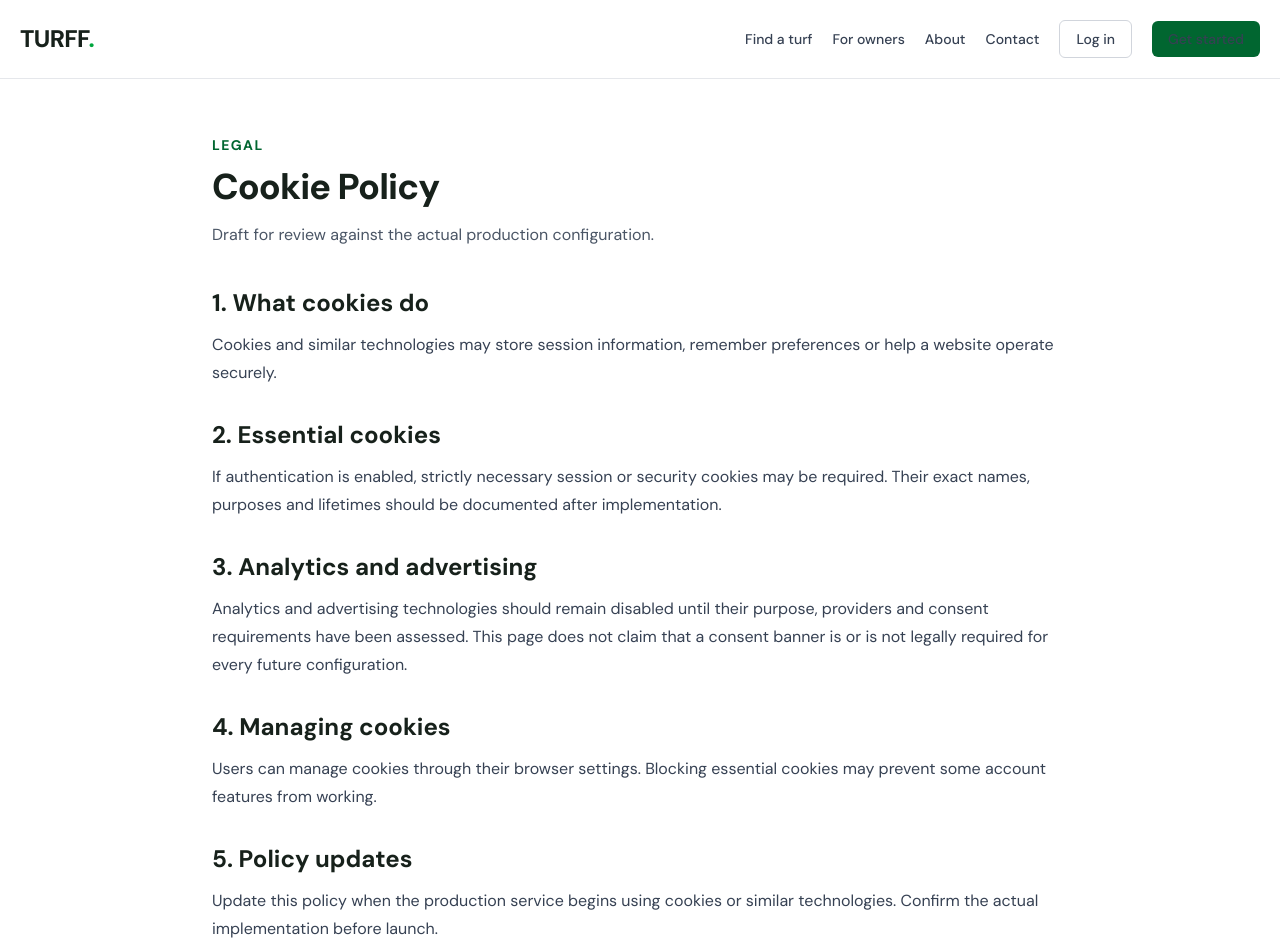
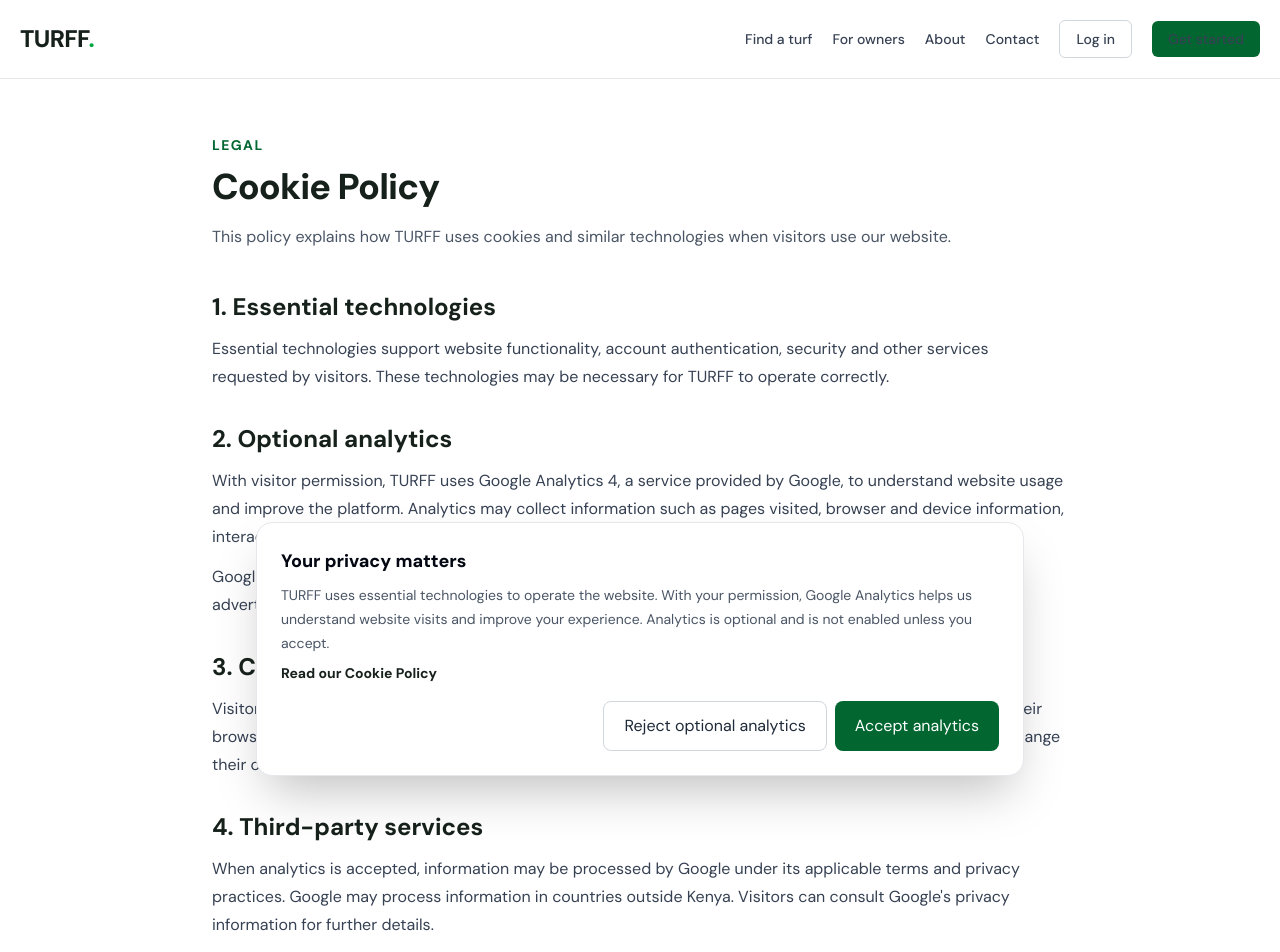
Before and after one commit to stanleyngunjiri2-a11y/TURFFF, a Next.js app: page /cookies in a window 1280 px wide. Shown: the top 952 px of the page. Built offline with nearby package versions, Linux system fonts and the light colour scheme.

Commit message:
Add privacy-conscious Google Analytics and improve turf image uploads

```diff
--- a/src/app/cookies/page.tsx
+++ b/src/app/cookies/page.tsx
@@ -3,26 +3,78 @@ import { SiteShell } from "@/components/site-shell";
 
 export const metadata: Metadata = {
   title: "Cookie Policy | TURFF",
-  description: "Information about cookies and similar technologies used by TURFF.",
+  description:
+    "Learn how TURFF uses essential technologies and optional Google Analytics.",
 };
 
 export default function CookiesPage() {
   return (
     <SiteShell>
       <article className="mx-auto max-w-4xl px-5 py-14">
-        <p className="text-sm font-bold uppercase tracking-widest text-green-800">Legal</p>
-        <h1 className="mt-3 text-4xl font-black tracking-tight">Cookie Policy</h1>
-        <p className="mt-4 text-gray-600">Draft for review against the actual production configuration.</p>
-        <h2 className="mt-10 text-2xl font-bold">1. What cookies do</h2>
-        <p className="mt-3 leading-7 text-gray-700">Cookies and similar technologies may store session information, remember preferences or help a website operate securely.</p>
-        <h2 className="mt-8 text-2xl font-bold">2. Essential cookies</h2>
-        <p className="mt-3 leading-7 text-gray-700">If authentication is enabled, strictly necessary session or security cookies may be required. Their exact names, purposes and lifetimes should be documented after implementation.</p>
-        <h2 className="mt-8 text-2xl font-bold">3. Analytics and advertising</h2>
-        <p className="mt-3 leading-7 text-gray-700">Analytics and advertising technologies should remain disabled until their purpose, providers and consent requirements have been assessed. This page does not claim that a consent banner is or is not legally required for every future configuration.</p>
-        <h2 className="mt-8 text-2xl font-bold">4. Managing cookies</h2>
-        <p className="mt-3 leading-7 text-gray-700">Users can manage cookies through their browser settings. Blocking essential cookies may prevent some account features from working.</p>
-        <h2 className="mt-8 text-2xl font-bold">5. Policy updates</h2>
-        <p className="mt-3 leading-7 text-gray-700">Update this policy when the production service begins using cookies or similar technologies. Confirm the actual implementation before launch.</p>
+        <p className="text-sm font-bold uppercase tracking-widest text-green-800">
+          Legal
+        </p>
+
+        <h1 className="mt-3 text-4xl font-black tracking-tight">
+          Cookie Policy
+        </h1>
+
+        <p className="mt-4 leading-7 text-gray-600">
+          This policy explains how TURFF uses cookies and similar technologies
+          when visitors use our website.
+        </p>
+
+        <h2 className="mt-10 text-2xl font-bold">1. Essential technologies</h2>
+        <p className="mt-3 leading-7 text-gray-700">
+          Essential technologies support website functionality, account
+          authentication, security and other services requested by visitors.
+          These technologies may be necessary for TURFF to operate correctly.
+        </p>
+
+        <h2 className="mt-8 text-2xl font-bold">2. Optional analytics</h2>
+        <p className="mt-3 leading-7 text-gray-700">
+          With visitor permission, TURFF uses Google Analytics 4, a service
+          provided by Google, to understand website usage and improve the
+          platform. Analytics may collect information such as pages visited,
+          browser and device information, interaction events and approximate
+          location derived from network information.
+        </p>
+        <p className="mt-3 leading-7 text-gray-700">
+          Google Analytics is not initialized unless a visitor accepts
+          optional analytics. Advertising-related storage and advertising
+          personalization are not enabled by this implementation.
+        </p>
+
+        <h2 className="mt-8 text-2xl font-bold">3. Consent preferences</h2>
+        <p className="mt-3 leading-7 text-gray-700">
+          Visitors can accept or reject optional analytics using the cookie
+          preference notice. Their choice is stored in their browser so that
+          the preference can be remembered. Visitors can reopen Cookie settings
+          on the website to change their choice.
+        </p>
+
+        <h2 className="mt-8 text-2xl font-bold">4. Third-party services</h2>
+        <p className="mt-3 leading-7 text-gray-700">
+          When analytics is accepted, information may be processed by Google
+          under its applicable terms and privacy practices. Google may process
+          information in countries outside Kenya. Visitors can consult
+          Google&apos;s privacy information for further details.
+        </p>
+
+        <h2 className="mt-8 text-2xl font-bold">5. Browser controls</h2>
+        <p className="mt-3 leading-7 text-gray-700">
+          Visitors can manage or delete cookies and local browser storage
+          through their browser settings. Blocking essential technologies
+          may affect account and website functionality.
+        </p>
+
+        <h2 className="mt-8 text-2xl font-bold">6. Policy updates</h2>
+        <p className="mt-3 leading-7 text-gray-700">
+          This policy should be reviewed whenever TURFF changes its analytics,
+          cookies or third-party services. The actual production configuration
+          and applicable data-protection requirements should be checked
+          before launch.
+        </p>
       </article>
     </SiteShell>
   );
--- a/src/app/layout.tsx
+++ b/src/app/layout.tsx
@@ -1,5 +1,6 @@
 import type { Metadata } from "next";
 import "./globals.css";
+import { AnalyticsConsent } from "@/components/analytics-consent";
 
 export const metadata: Metadata = {
   metadataBase: new URL("https://turfff.vercel.app"),
@@ -26,7 +27,10 @@ export default function RootLayout({
 }>) {
   return (
     <html lang="en">
-      <body>{children}</body>
+      <body>
+        {children}
+        <AnalyticsConsent />
+      </body>
     </html>
   );
 }
--- /dev/null
+++ b/src/components/analytics-consent.tsx
@@ -0,0 +1,231 @@
+"use client";
+
+import { useEffect, useState, useSyncExternalStore } from "react";
+import { usePathname } from "next/navigation";
+
+const GA_MEASUREMENT_ID = "G-N0ZZ6X4MQP";
+const CONSENT_KEY = "turff-analytics-consent";
+
+type Consent = "accepted" | "rejected" | "unset";
+
+declare global {
+  interface Window {
+    dataLayer?: unknown[][];
+    gtag?: (...args: unknown[]) => void;
+    __turffGaInitialized?: boolean;
+  }
+}
+
+function getConsent(): Consent {
+  try {
+    const value = localStorage.getItem(CONSENT_KEY);
+    return value === "accepted" || value === "rejected"
+      ? value
+      : "unset";
+  } catch {
+    return "unset";
+  }
+}
+
+function getServerConsent(): Consent {
+  return "unset";
+}
+
+function subscribe(callback: () => void) {
+  window.addEventListener("storage", callback);
+  window.addEventListener("turff-consent-change", callback);
+
+  return () => {
+    window.removeEventListener("storage", callback);
+    window.removeEventListener("turff-consent-change", callback);
+  };
+}
+
+function isPublicPage(pathname: string) {
+  const privatePrefixes = [
+    "/admin",
+    "/owner",
+    "/login",
+    "/register",
+    "/forgot-password",
+    "/reset-password",
+    "/my-bookings",
+    "/auth",
+  ];
+
+  return !privatePrefixes.some(
+    (prefix) =>
+      pathname === prefix || pathname.startsWith(`${prefix}/`)
+  );
+}
+
+export function AnalyticsConsent() {
+  const consent = useSyncExternalStore(
+    subscribe,
+    getConsent,
+    getServerConsent
+  );
+
+  const pathname = usePathname();
+  const [showPreferences, setShowPreferences] = useState(false);
+
+  useEffect(() => {
+    const disabledKey = `ga-disable-${GA_MEASUREMENT_ID}`;
+    const analyticsWindow = window as unknown as Window & Record<string, unknown>;
+
+    if (consent !== "accepted") {
+      analyticsWindow[disabledKey] = true;
+
+      if (window.gtag) {
+        window.gtag("consent", "update", {
+          analytics_storage: "denied",
+          ad_storage: "denied",
+          ad_user_data: "denied",
+          ad_personalization: "denied",
+        });
+      }
+
+      return;
+    }
+
+    analyticsWindow[disabledKey] = false;
+    window.dataLayer = window.dataLayer || [];
+
+    if (!window.gtag) {
+      window.gtag = (...args: unknown[]) => {
+        window.dataLayer?.push(args);
+      };
+    }
+
+    window.gtag("consent", "default", {
+      analytics_storage: "denied",
+      ad_storage: "denied",
+      ad_user_data: "denied",
+      ad_personalization: "denied",
+    });
+
+    window.gtag("consent", "update", {
+      analytics_storage: "granted",
+      ad_storage: "denied",
+      ad_user_data: "denied",
+      ad_personalization: "denied",
+    });
+
+    if (!window.__turffGaInitialized) {
+      window.gtag("js", new Date());
+
+      window.gtag("config", GA_MEASUREMENT_ID, {
+        send_page_view: false,
+        allow_google_signals: false,
+        allow_ad_personalization_signals: false,
+      });
+
+      window.__turffGaInitialized = true;
+    }
+
+    if (!document.getElementById("turff-google-analytics")) {
+      const script = document.createElement("script");
+      script.id = "turff-google-analytics";
+      script.async = true;
+      script.src =
+        `https://www.googletagmanager.com/gtag/js?id=${GA_MEASUREMENT_ID}`;
+
+      document.head.appendChild(script);
+    }
+  }, [consent]);
+
+  useEffect(() => {
+    if (consent !== "accepted" || !isPublicPage(pathname)) {
+      return;
+    }
+
+    if (!window.gtag) {
+      return;
+    }
+
+    window.gtag("event", "page_view", {
+      page_title: document.title,
+      page_path: pathname,
+      page_location: `${window.location.origin}${pathname}`,
+    });
+  }, [consent, pathname]);
+
+  function saveConsent(value: "accepted" | "rejected") {
+    try {
+      localStorage.setItem(CONSENT_KEY, value);
+    } catch {
+      // Analytics remains disabled if preferences cannot be stored.
+    }
+
+    setShowPreferences(false);
+    window.dispatchEvent(new Event("turff-consent-change"));
+  }
+
+  const showBanner = consent === "unset" || showPreferences;
+
+  return (
+    <>
+      {showBanner && (
+        <section
+          role="dialog"
+          aria-label="Cookie preferences"
+          aria-describedby="turff-cookie-description"
+          className="fixed bottom-4 left-4 right-4 z-[100] mx-auto max-w-3xl rounded-2xl border border-gray-200 bg-white p-5 shadow-2xl sm:bottom-6 sm:p-6"
+        >
+          <div className="flex flex-col gap-4">
+            <div>
+              <p className="text-lg font-extrabold text-gray-950">
+                Your privacy matters
+              </p>
+
+              <p
+                id="turff-cookie-description"
+                className="mt-2 text-sm leading-6 text-gray-600"
+              >
+                TURFF uses essential technologies to operate the website.
+                With your permission, Google Analytics helps us understand
+                website visits and improve your experience. Analytics is
+                optional and is not enabled unless you accept.
+              </p>
+
+              <a
+                href="/cookies"
+                className="mt-2 inline-block text-sm font-bold text-green-800 underline underline-offset-4"
+              >
+                Read our Cookie Policy
+              </a>
+            </div>
+
+            <div className="flex flex-col gap-2 sm:flex-row sm:justify-end">
+              <button
+                type="button"
+                onClick={() => saveConsent("rejected")}
+                className="rounded-lg border border-gray-300 px-5 py-3 text-sm font-bold text-gray-800 hover:bg-gray-50"
+              >
+                Reject optional analytics
+              </button>
+
+              <button
+                type="button"
+                onClick={() => saveConsent("accepted")}
+                className="rounded-lg bg-green-800 px-5 py-3 text-sm font-bold text-white hover:bg-green-900"
+              >
+                Accept analytics
+              </button>
+            </div>
+          </div>
+        </section>
+      )}
+
+      {!showBanner && (
+        <button
+          type="button"
+          onClick={() => setShowPreferences(true)}
+          className="fixed bottom-3 left-3 z-[90] rounded-full border border-gray-200 bg-white px-3 py-2 text-xs font-semibold text-gray-700 shadow-md hover:bg-gray-50"
+        >
+          Cookie settings
+        </button>
+      )}
+    </>
+  );
+}
```
Also changed, not shown: src/app/owner/dashboard/page.tsx (+30 -8 lines), 1 other file (tests, documents, lock files or other folders).
